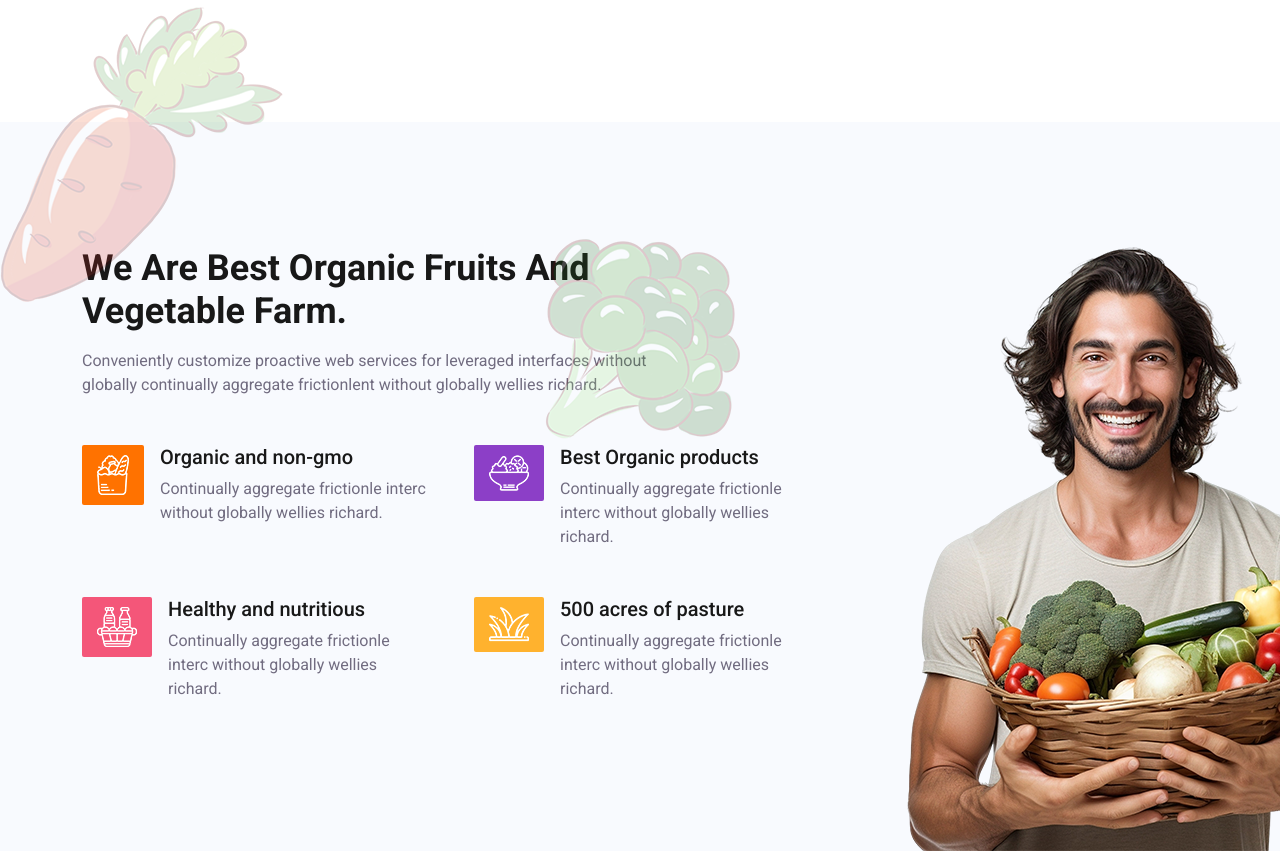
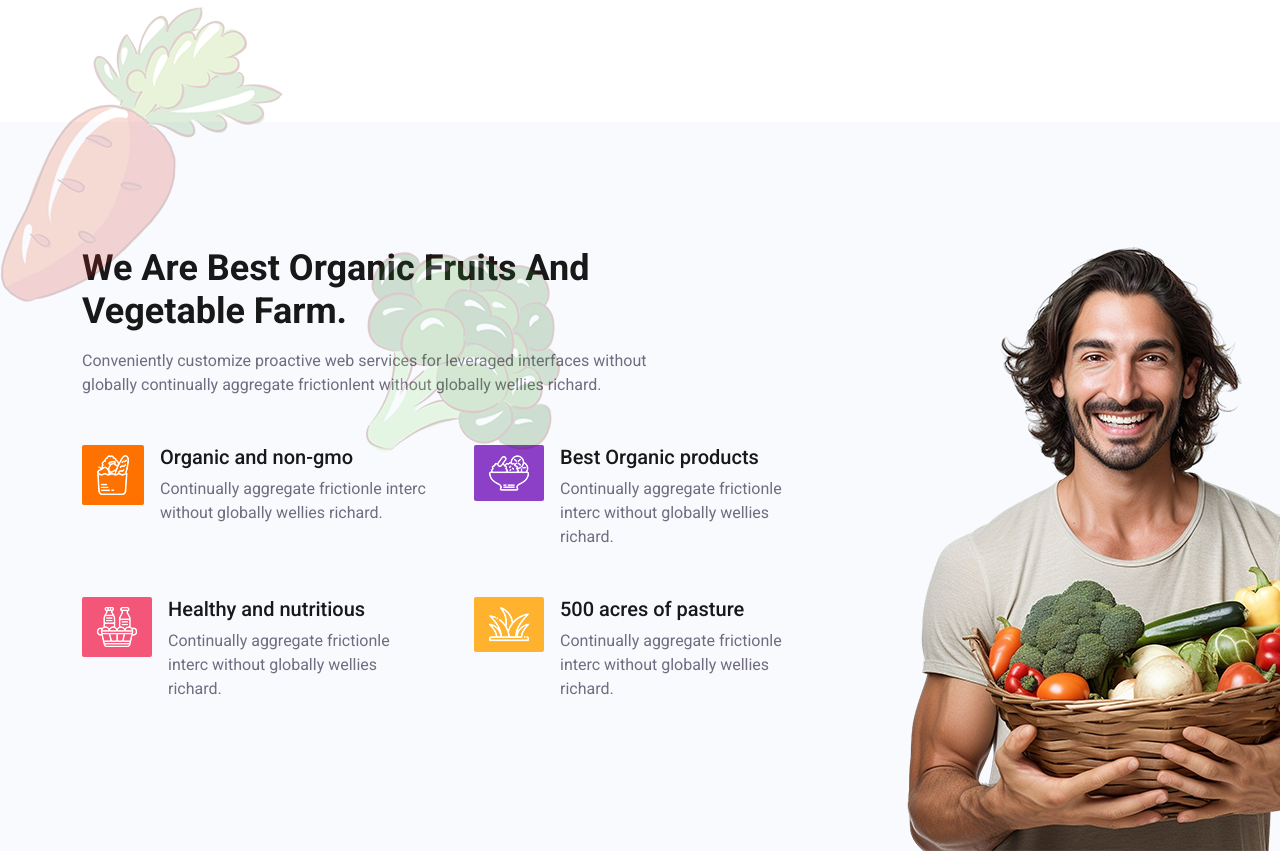
Before and after one commit to heavensarder/Fruit-and-Vegetable-Farm-Bootstrap, a plain HTML site: page index.html in a window 1280 px wide. Shown: the part 1537-2388 px from the top of the page. Drawn offline with nearby package versions, Linux system fonts and the light colour scheme.

Commit message:
coliful positioning

```diff
--- a/assets/css/style.css
+++ b/assets/css/style.css
@@ -214,8 +214,8 @@ font-size: 20px;
 }
 .organic .coliful-offset{
   position: absolute;
-  top: 117px;
-  right: 540px;
+  top: 130px;
+  right: 720px;
 }
 .organic-content{
   padding-bottom: 20px !important;
```
